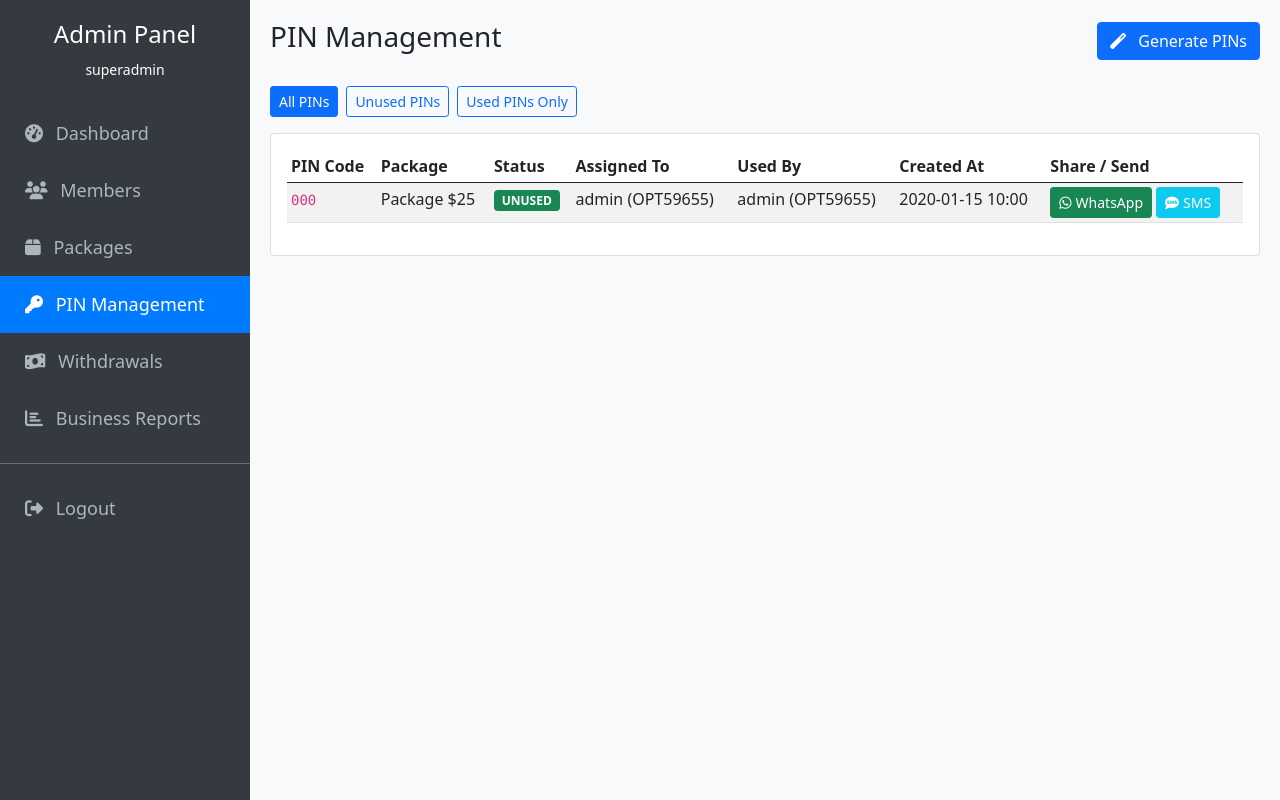
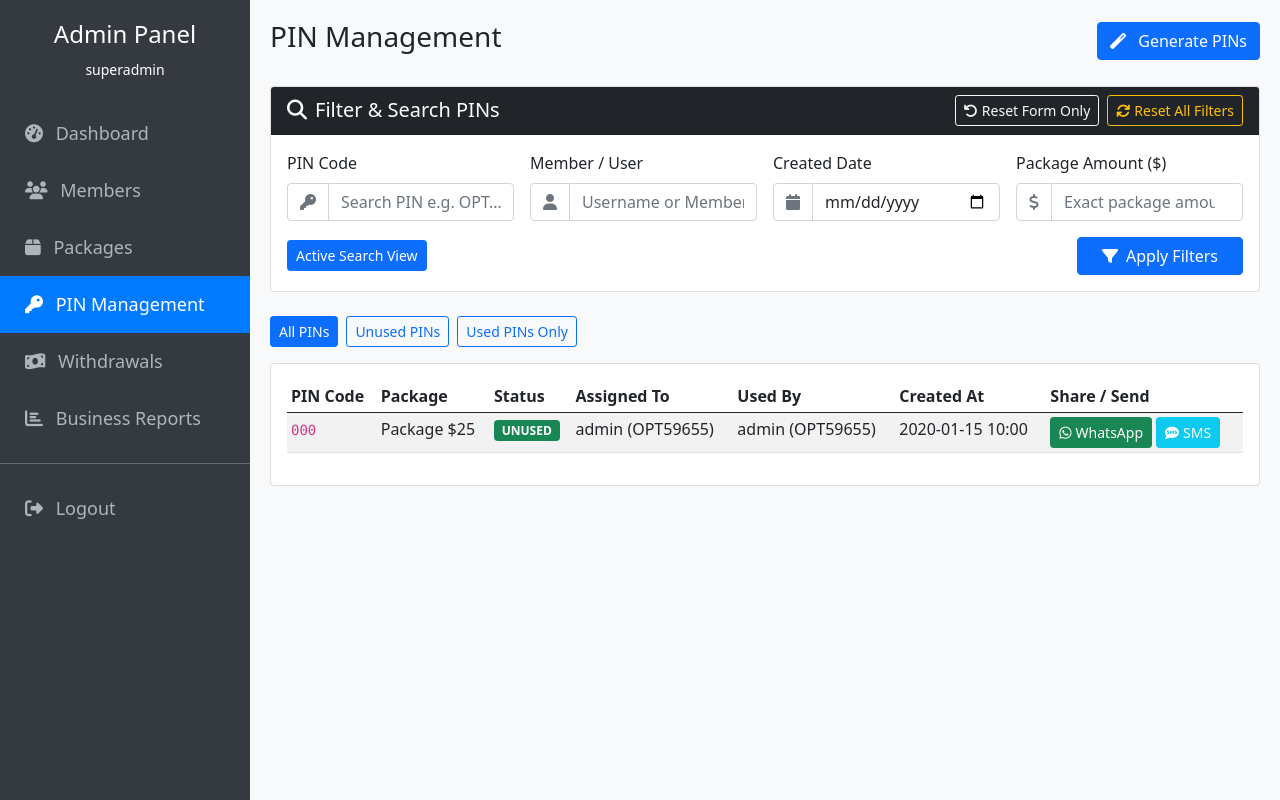
Before and after one commit to priyeshdaspookulangara/optimus, a PHP site: page /admin/pins.php in a window 1280 px wide. Run offline with PHP 8.4, Linux system fonts and the light colour scheme; a user stored in the database is signed in; data comes from the database, SQL or seed files in the repository; tables that the repository leaves empty hold one stand-in row (values such as "Sample post").

Commit message:
Add robust search options to PIN management admin page
Introduced PIN Code, Member/User, Created Date, and Package Amount search filters in admin/pins.php. The search values are fully preserved and combined with status filters to provide a highly interactive and robust administration tool.

Co-authored-by: priyeshdaspookulangara <216598157+priyeshdaspookulangara@users.noreply.github.com>

```diff
--- a/admin/pins.php
+++ b/admin/pins.php
@@ -58,19 +58,52 @@ $pageTitle = 'PIN Management';
 include __DIR__ . '/includes/header.php';
 
 $statusFilter = $_GET['status'] ?? '';
+$searchPin = trim($_GET['pin'] ?? '');
+$searchUser = trim($_GET['user'] ?? '');
+$searchDate = trim($_GET['date'] ?? '');
+$searchAmount = trim($_GET['amount'] ?? '');
+
+$conditions = [];
+$params = [];
+
+if ($statusFilter === 'used') {
+    $conditions[] = "p.status = 'used'";
+} elseif ($statusFilter === 'unused') {
+    $conditions[] = "p.status = 'unused'";
+}
+
+if ($searchPin !== '') {
+    $conditions[] = "p.pin_code LIKE ?";
+    $params[] = "%$searchPin%";
+}
+
+if ($searchUser !== '') {
+    $conditions[] = "(u.username LIKE ? OR u.mid LIKE ? OR u_ass.username LIKE ? OR u_ass.mid LIKE ?)";
+    $params[] = "%$searchUser%";
+    $params[] = "%$searchUser%";
+    $params[] = "%$searchUser%";
+    $params[] = "%$searchUser%";
+}
+
+if ($searchDate !== '') {
+    $conditions[] = "DATE(p.created_at) = ?";
+    $params[] = $searchDate;
+}
+
+if ($searchAmount !== '') {
+    $conditions[] = "pkg.amount = ?";
+    $params[] = (float)$searchAmount;
+}
 
 // Build dynamic query
-$query = "SELECT p.*, pkg.name as package_name, u.username as used_by_user, u.mid as used_by_mid, u_ass.username as assigned_to_user, u_ass.mid as assigned_to_mid
+$query = "SELECT p.*, pkg.name as package_name, pkg.amount as package_amount, u.username as used_by_user, u.mid as used_by_mid, u_ass.username as assigned_to_user, u_ass.mid as assigned_to_mid
           FROM pins p
           JOIN packages pkg ON p.package_id = pkg.id
           LEFT JOIN users u ON p.used_by = u.id
           LEFT JOIN users u_ass ON p.assigned_to = u_ass.id";
 
-$params = [];
-if ($statusFilter === 'used') {
-    $query .= " WHERE p.status = 'used'";
-} elseif ($statusFilter === 'unused') {
-    $query .= " WHERE p.status = 'unused'";
+if (!empty($conditions)) {
+    $query .= " WHERE " . implode(" AND ", $conditions);
 }
 
 $query .= " ORDER BY p.created_at DESC";
@@ -90,11 +123,76 @@ $packages = $stmt->fetchAll();
     </button>
 </div>
 
-<!-- Filters Bar -->
+<!-- Search and Filters Bar -->
+<div class="card mb-4">
+    <div class="card-header bg-dark text-white d-flex justify-content-between align-items-center">
+        <h5 class="mb-0"><i class="fa fa-search me-2"></i>Filter & Search PINs</h5>
+        <div class="d-flex gap-2">
+            <a href="pins.php?status=<?php echo htmlspecialchars($statusFilter); ?>" class="btn btn-sm btn-outline-light"><i class="fa fa-undo me-1"></i>Reset Form Only</a>
+            <a href="pins.php" class="btn btn-sm btn-outline-warning"><i class="fa fa-refresh me-1"></i>Reset All Filters</a>
+        </div>
+    </div>
+    <div class="card-body">
+        <form method="get" class="row g-3">
+            <input type="hidden" name="status" value="<?php echo htmlspecialchars($statusFilter); ?>">
+
+            <div class="col-md-3">
+                <label class="form-label font-weight-bold">PIN Code</label>
+                <div class="input-group">
+                    <span class="input-group-text bg-white"><i class="fa fa-key text-muted"></i></span>
+                    <input type="text" name="pin" class="form-control" placeholder="Search PIN e.g. OPT..." value="<?php echo htmlspecialchars($searchPin); ?>">
+                </div>
+            </div>
+
+            <div class="col-md-3">
+                <label class="form-label font-weight-bold">Member / User</label>
+                <div class="input-group">
+                    <span class="input-group-text bg-white"><i class="fa fa-user text-muted"></i></span>
+                    <input type="text" name="user" class="form-control" placeholder="Username or Member ID (MID)" value="<?php echo htmlspecialchars($searchUser); ?>">
+                </div>
+            </div>
+
+            <div class="col-md-3">
+                <label class="form-label font-weight-bold">Created Date</label>
+                <div class="input-group">
+                    <span class="input-group-text bg-white"><i class="fa fa-calendar text-muted"></i></span>
+                    <input type="date" name="date" class="form-control" value="<?php echo htmlspecialchars($searchDate); ?>">
+                </div>
+            </div>
+
+            <div class="col-md-3">
+                <label class="form-label font-weight-bold">Package Amount ($)</label>
+                <div class="input-group">
+                    <span class="input-group-text bg-white"><i class="fa fa-dollar-sign text-muted"></i></span>
+                    <input type="number" step="0.01" name="amount" class="form-control" placeholder="Exact package amount (e.g. 100)" value="<?php echo htmlspecialchars($searchAmount); ?>">
+                </div>
+            </div>
+
+            <div class="col-12 d-flex justify-content-between align-items-center mt-3">
+                <div class="d-flex gap-2">
+                    <a href="pins.php?status=<?php echo $statusFilter === '' ? '' : $statusFilter; ?>&pin=<?php echo urlencode($searchPin); ?>&user=<?php echo urlencode($searchUser); ?>&date=<?php echo urlencode($searchDate); ?>&amount=<?php echo urlencode($searchAmount); ?>" class="btn btn-sm btn-primary">Active Search View</a>
+                </div>
+                <div class="d-flex gap-2">
+                    <button type="submit" class="btn btn-primary px-4"><i class="fa fa-filter me-2"></i>Apply Filters</button>
+                </div>
+            </div>
+        </form>
+    </div>
+</div>
+
 <div class="mb-3 d-flex gap-2">
-    <a href="pins.php" class="btn btn-sm <?php echo $statusFilter === '' ? 'btn-primary' : 'btn-outline-primary'; ?>">All PINs</a>
-    <a href="pins.php?status=unused" class="btn btn-sm <?php echo $statusFilter === 'unused' ? 'btn-primary' : 'btn-outline-primary'; ?>">Unused PINs</a>
-    <a href="pins.php?status=used" class="btn btn-sm <?php echo $statusFilter === 'used' ? 'btn-primary' : 'btn-outline-primary'; ?>">Used PINs Only</a>
+    <?php
+    $qs = http_build_query(array_filter([
+        'pin' => $searchPin,
+        'user' => $searchUser,
+        'date' => $searchDate,
+        'amount' => $searchAmount
+    ]));
+    $qs = $qs ? '&' . $qs : '';
+    ?>
+    <a href="pins.php?status=<?php echo $qs; ?>" class="btn btn-sm <?php echo $statusFilter === '' ? 'btn-primary' : 'btn-outline-primary'; ?>">All PINs</a>
+    <a href="pins.php?status=unused<?php echo $qs; ?>" class="btn btn-sm <?php echo $statusFilter === 'unused' ? 'btn-primary' : 'btn-outline-primary'; ?>">Unused PINs</a>
+    <a href="pins.php?status=used<?php echo $qs; ?>" class="btn btn-sm <?php echo $statusFilter === 'used' ? 'btn-primary' : 'btn-outline-primary'; ?>">Used PINs Only</a>
 </div>
 
 <div class="card">
```
